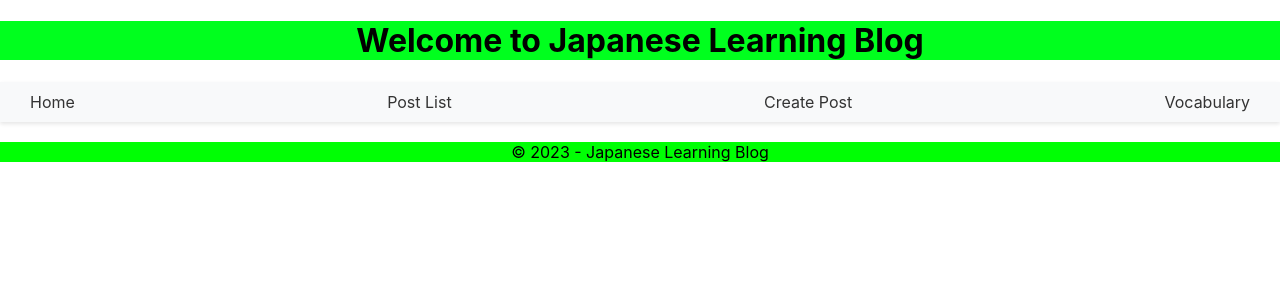
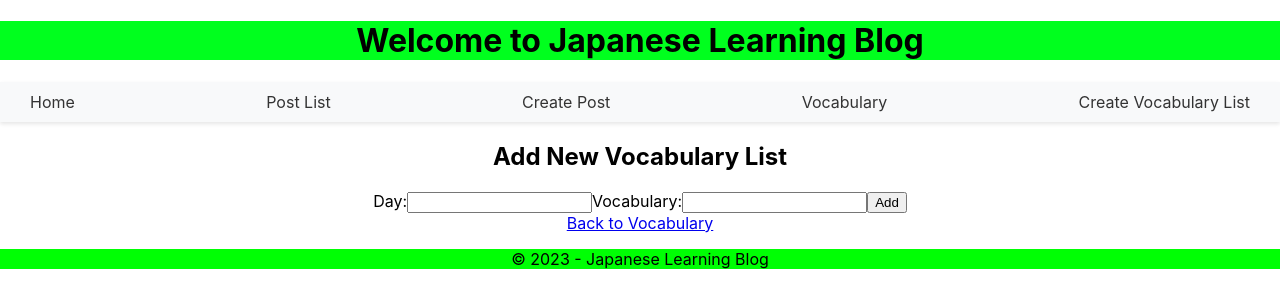
Before and after one commit to nRookie/my-blog, a React (Create React App) app in the folder my-blog/: page /create-vocabulary-list in a window 1280 px wide. Shown: the top 308 px of the page. Built offline with nearby package versions, Linux system fonts and the light colour scheme.

Commit message:
during the implementation of create vocabulary list

```diff
--- a/my-blog/src/App.js
+++ b/my-blog/src/App.js
@@ -17,7 +17,8 @@ import './App.css';
 import './Navbar.css'
 import store from "./components/vocabulary/store";
 import {Provider} from "react-redux";
-import { ErrorBoundary } from 'react-error-boundary';  // You may need to install this package
+import { ErrorBoundary } from 'react-error-boundary';
+import CreateVocabularyList from "./components/vocabulary/CreateVocabularyList";  // You may need to install this package
 
 
 
@@ -35,8 +36,6 @@ function ErrorFallback({ error }) {
 
 
 function App() {
-    console.log(store)
-    console.log(store.getState())
     return (
         <ErrorBoundary FallbackComponent={ErrorFallback}>
         <Provider store={store}>
@@ -48,6 +47,7 @@ function App() {
                     <Link to="/post">Post List</Link>
                     <Link to="/create">Create Post</Link>
                     <Link to="/vocabulary">Vocabulary</Link>
+                    <Link to="/create-vocabulary-list">Create Vocabulary List</Link>
                 </nav>
 
                 <Routes>
@@ -61,6 +61,7 @@ function App() {
                             <Route index element={<VocabularyList/>}/>
                             <Route path="day/:day" element={<VocabularyDay/>}/>
                         </Route>
+                       <Route path="/create-vocabulary-list" element={<CreateVocabularyList />}/>
                 </Routes>
                 <Footer/>
             </div>
--- /dev/null
+++ b/my-blog/src/components/vocabulary/CreateVocabularyList.js
@@ -0,0 +1,41 @@
+import React, { useState } from 'react';
+import { useDispatch } from 'react-redux';
+import { Link } from 'react-router-dom';
+
+const CreateVocabularyList = () => {
+    const dispatch = useDispatch();
+
+    const [vocabData, setVocabData] = useState({ day: "", vocab: [] });
+
+    const handleChange = (event) => {
+        setVocabData({ ...vocabData, [event.target.name]: event.target.value });
+    }
+
+    const handleSubmit = (event) => {
+        event.preventDefault();
+        // Dispatch the action to add the new vocabData
+        dispatch({ type: 'ADD_VOCAB_DATA', payload: vocabData });
+        // Clear the input fields
+        setVocabData({ day: "", vocab: [] });
+    }
+
+    return (
+        <div>
+            <h2>Add New Vocabulary List</h2>
+            <form onSubmit={handleSubmit}>
+                <label>
+                    Day:
+                    <input type="text" name="day" value={vocabData.day} onChange={handleChange} required />
+                </label>
+                <label>
+                    Vocabulary:
+                    <input type="text" name="vocab" value={vocabData.vocab} onChange={handleChange} required />
+                </label>
+                <button type="submit">Add</button>
+            </form>
+            <Link to="/vocabulary">Back to Vocabulary</Link>
+        </div>
+    );
+}
+
+export default CreateVocabularyList;
--- a/my-blog/src/components/vocabulary/VocabularyList.js
+++ b/my-blog/src/components/vocabulary/VocabularyList.js
@@ -7,7 +7,6 @@ import { Link } from 'react-router-dom';
 
 const VocabularyList = () => {
     const dispatch = useDispatch();
-    console.log("vocabulary")
 
     useEffect(() => {
         const fetchData = async () => {
```
